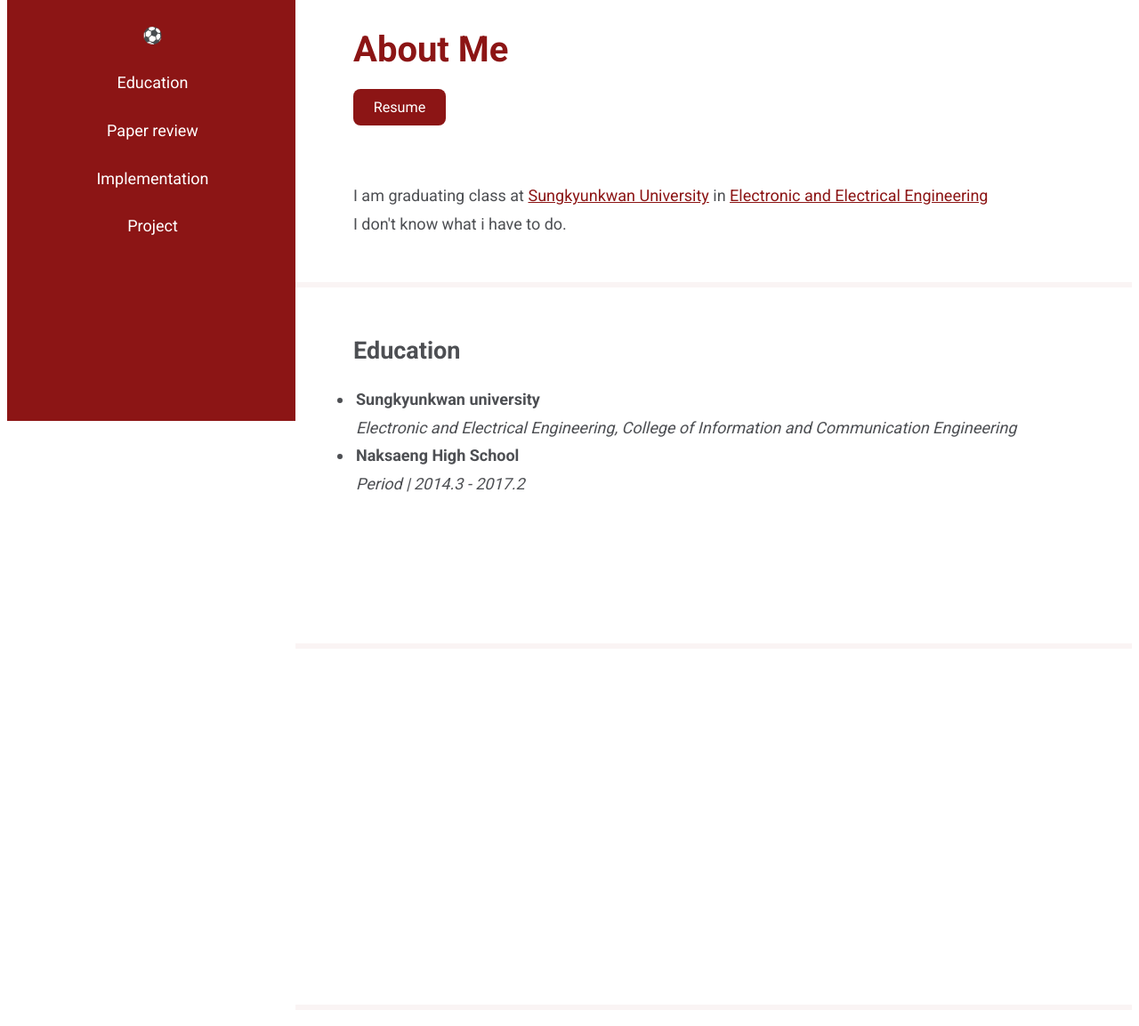
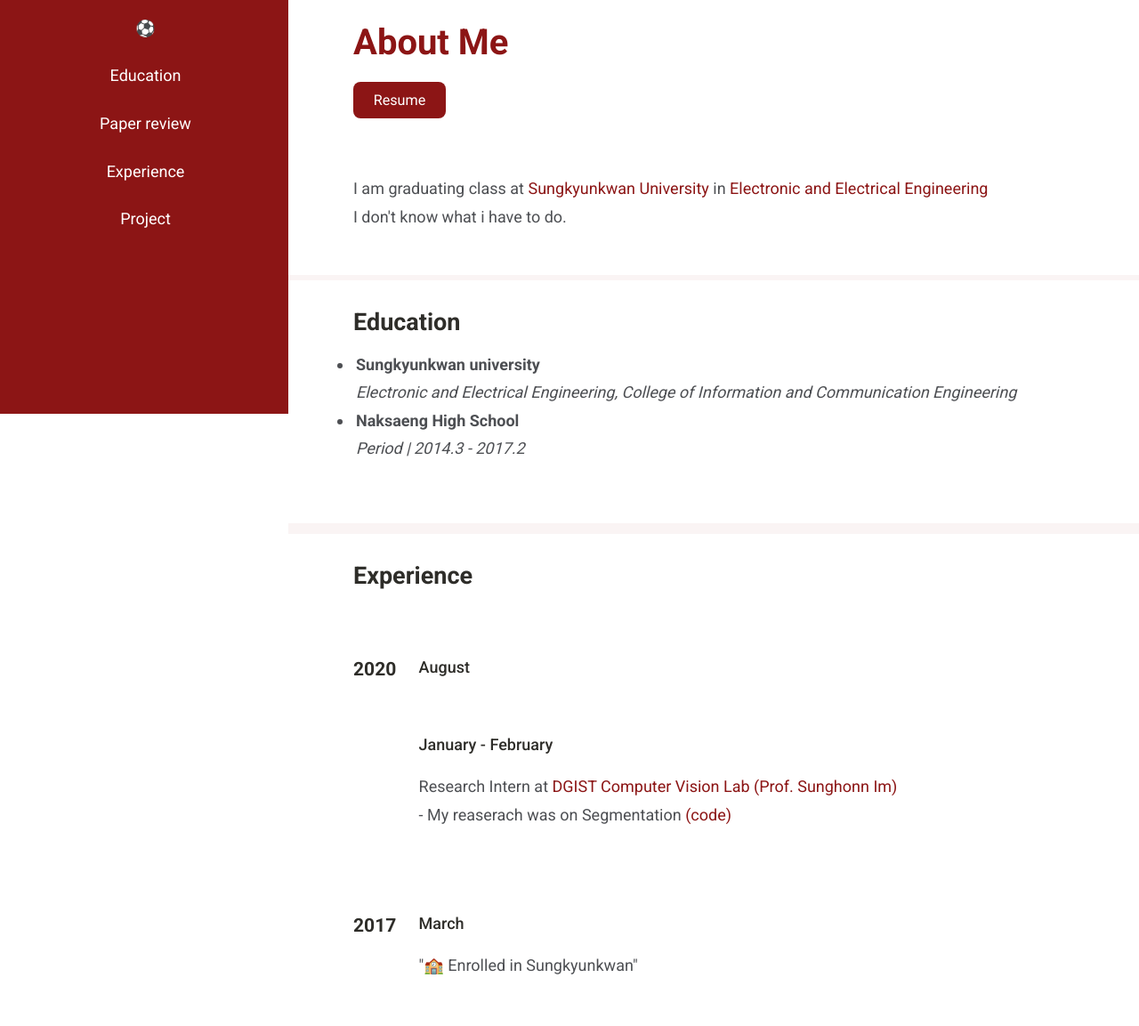
Before and after one commit to SangJe/SangJe.github.io, a plain HTML site: page index.html in a window 1280 px wide. Shown: the part 335-1488 px from the top of the page at 89% size. Drawn offline with Linux system fonts and the light colour scheme.

Commit message:
Timeline_update(1)

```diff
--- a/React_Element.js
+++ b/React_Element.js
@@ -1,6 +1,9 @@
 const body = document.querySelector("body");
 const menu = document.querySelector("#menu");
 const wrapper = document.querySelector("#wrapper");
+const timeline= body.querySelector("#timeline");
+const timeline_h3 = timeline.querySelectorAll("h3");
+const timeline_year = timeline.querySelectorAll(".year");
 
 const FULL = "full_font";
 const MID = "mid_font";
@@ -9,6 +12,12 @@ const SMALL = "small_font";
 const WRAP = "FULLwrapper";
 const EXITWRAP = "EXITwrapper"
 
+function AlignTimeLine(){
+    for(var i=0; i<timeline_year.length; i++){
+        timeline_h3[i].style.height = timeline_year[i].clientHeight;
+    }
+
+}
 
 function ScrollMenu(height){
     if(height<700){
@@ -59,7 +68,7 @@ function ResizeListener(event){
     ResizeFont(width);
     FadeMenu(width);
     ScrollMenu(height);
-    ResizeBannerImage(width);
+    AlignTimeLine();
 }
 
 function init(){
--- a/index.html
+++ b/index.html
@@ -16,7 +16,7 @@
       <li id="1">⚽️</li>
       <li id="2">Education</li>
       <li id="3">Paper review</li>
-      <li id="4">Implementation</li>
+      <li id="4">Experience</li>
       <li id="5">Project</li>
     </ul>
    </nav>
@@ -29,14 +29,14 @@
           <div class="container">
             <h1 class="banner_text">About Me</h1>
             <ul>
-              <a href="test.pdf" target="_blank" class="resume_button">Resume</a>
+              <a href="test.pdf" class="resume_button">Resume</a>
             </ul>
 
             <p>
               I am graduating class at
-              <a href="https://www.skku.edu/" target="_blank" class="a_tag">Sungkyunkwan University</a>
+              <a href="https://www.skku.edu/" class="a_tag">Sungkyunkwan University</a>
                in
-              <a href="http://icc.skku.ac.kr/" target="_blank" class="a_tag">Electronic and Electrical Engineering</a>
+              <a href="http://icc.skku.ac.kr/"  class="a_tag">Electronic and Electrical Engineering</a>
               <br>
               I don't know what i have to do.
             </p>
@@ -44,6 +44,7 @@
             <br>
           </div>
        </section>
+
        <!--Two-->
        <section id="two" class="page">
          <div class="container">
@@ -63,14 +64,47 @@
 
          </div>
        </section>
+
        <!--Three-->
        <section id="three" class="page">
 
        </section>
+
        <!--Four-->
        <section id="four" class="page">
+         <div class="container">
+          <h2>Experience</h2>
+          <div id = "timeline">
+            <section class="year">
+              <h3>2020</h3>
+              <section>
+                <h4>August</h4>
+              </section>
+              <section>
+                <h4>January - February</h4>
+                <ul>
+                  Research Intern at
+                  <a href="https://cvlab.dgist.ac.kr/" class="a_tag">DGIST Computer Vision Lab (Prof. Sunghonn Im)</a>
+                  <li>
+                    My reaserach was on Segmentation
+                    <a href="https://github.com/enovation1131/unet-segmentation-in-pascal-voc-by-keras" class="a_tag">(code)</a>
+                  </li>
+                </ul>
+              </section>
+            </section>
+            <section class="year">
+              <h3>2017</h3>
+              <section>
+                <h4>March</h4>
+                <ul>
+                  "🏫 Enrolled in Sungkyunkwan"
+                </ul>
+              </section>
+            </section>
+          </div>
+         </div>
+       </section>
 
-       </section>
        <!--Five-->
        <section id="five" class="page">
 
--- a/main-css.css
+++ b/main-css.css
@@ -1,8 +1,16 @@
+h2, h3, h4, h5, h6 {
+  color: #2E2D29;
+  font-weight: 700;
+  line-height: 1em;
+  margin: 0 0 0.5625em 0;
+}
+
 body{
   color: #4D4F53;
   font-family: 'Roboto', sans-serif;
   font-weight: 400;
   line-height: 1.75em;
+  margin: 0;
 }
 
 .full_font{
@@ -68,8 +76,39 @@ header{
 
 
 /* 오른쪽 메인화면 */
+#timeline .year li{
+  list-style: inside;
+  list-style-type: "-";
+  position: inherit;
+}
+#timeline .year{
+  margin-bottom: 2.2em;
+}
+#timeline{
+  position: relative;
+  margin-top: 5rem;
+}
+.year section{
+  margin-bottom: 3rem;
+}
+.year h3{
+  padding-right: 1.2em;
+  float: left;
+}
+.year h4, h5{
+  font-weight: 450;
+  line-height: 1em;
+  padding-bottom: 1.2em;
+  margin: 0;
+}
+
+.year ul{
+  margin: 0;
+}
+
 .a_tag{
   color: #8C1515;
+  text-decoration: none;
 }
 
 .resume_button{
@@ -114,7 +153,7 @@ header{
 .page{
   border-top: solid 6px #faf4f4;
   background-color: white;
-  height: 400px;
+  height: auto;
 }
 
 /****************/
```
